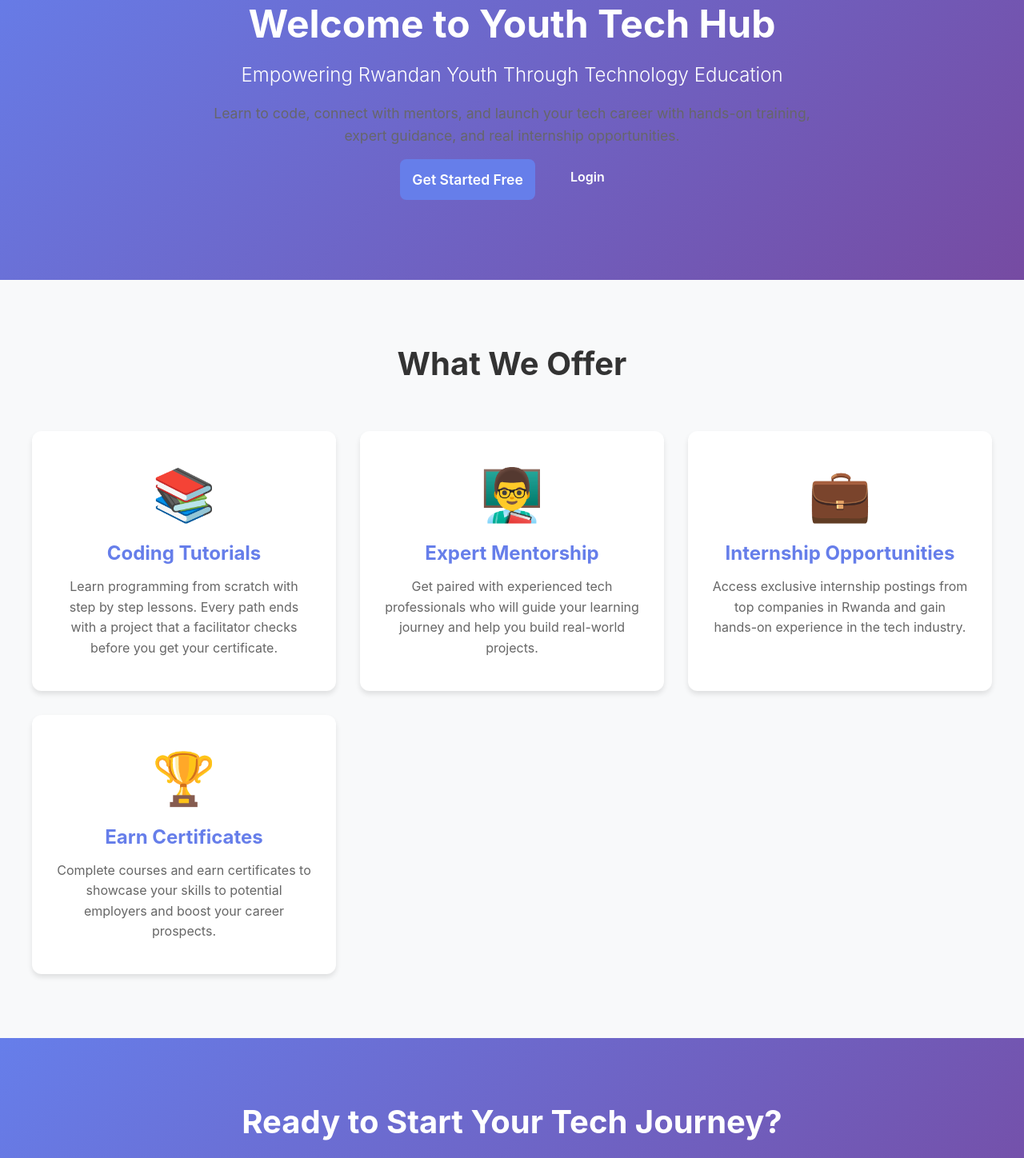
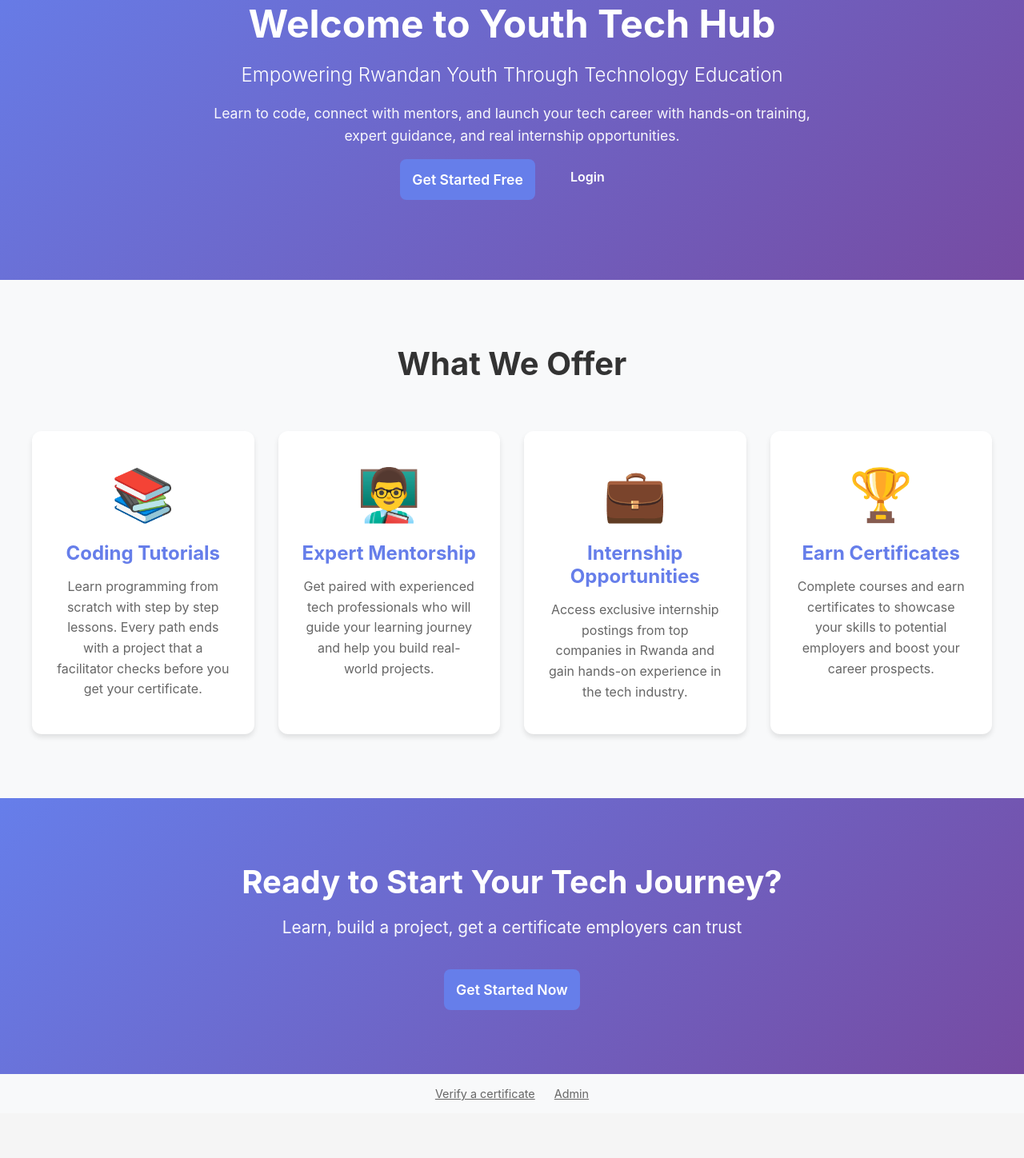
Before and after one commit to relisha1/Youth-learning-Platform, a React (Vite) app in the folder Frontend/: page / in a window 1280 px wide. Shown: the part 100-1548 px from the top of the page at 80% size. After the commit the page ends 1492 px from the top, so only its background shows below. Built offline with nearby package versions, Linux system fonts and the light colour scheme; no server answers.

Commit message:
fix hero text, dashboard boxes and feature cards

```diff
--- a/Frontend/src/styles/Dashboard.css
+++ b/Frontend/src/styles/Dashboard.css
@@ -240,3 +240,20 @@
     grid-template-columns: 1fr;
   }
 }
+
+/* the student boxes are white cards (the admin page has its own coloured ones) */
+.quick-stats .stat-card,
+.quick-stats .stat-card:nth-child(2),
+.quick-stats .stat-card:nth-child(3),
+.quick-stats .stat-card:nth-child(4) {
+  background: white;
+  border-left: 5px solid #667eea;
+}
+
+.quick-stats .stat-info h3 {
+  color: #667eea;
+}
+
+.quick-stats .stat-info p {
+  color: #444;
+}
--- a/Frontend/src/styles/Home.css
+++ b/Frontend/src/styles/Home.css
@@ -180,6 +180,31 @@
   transform: translateX(5px);
 }
 
+/* hero text must stay white (other pages also use the class name description) */
+.hero .description, .hero .tagline {
+  color: white;
+}
+
+/* three cards per row so the last one is not alone */
+@media (min-width: 900px) {
+  .features-grid {
+    grid-template-columns: repeat(4, 1fr);
+  }
+}
+
+.home-footer {
+  display: flex;
+  justify-content: center;
+  gap: 24px;
+  padding: 16px;
+  background: #f8f9fa;
+  font-size: 0.9rem;
+}
+
+.home-footer a {
+  color: #666;
+}
+
 /* CTA Section */
 .cta-section {
   padding: 80px 20px;
```
